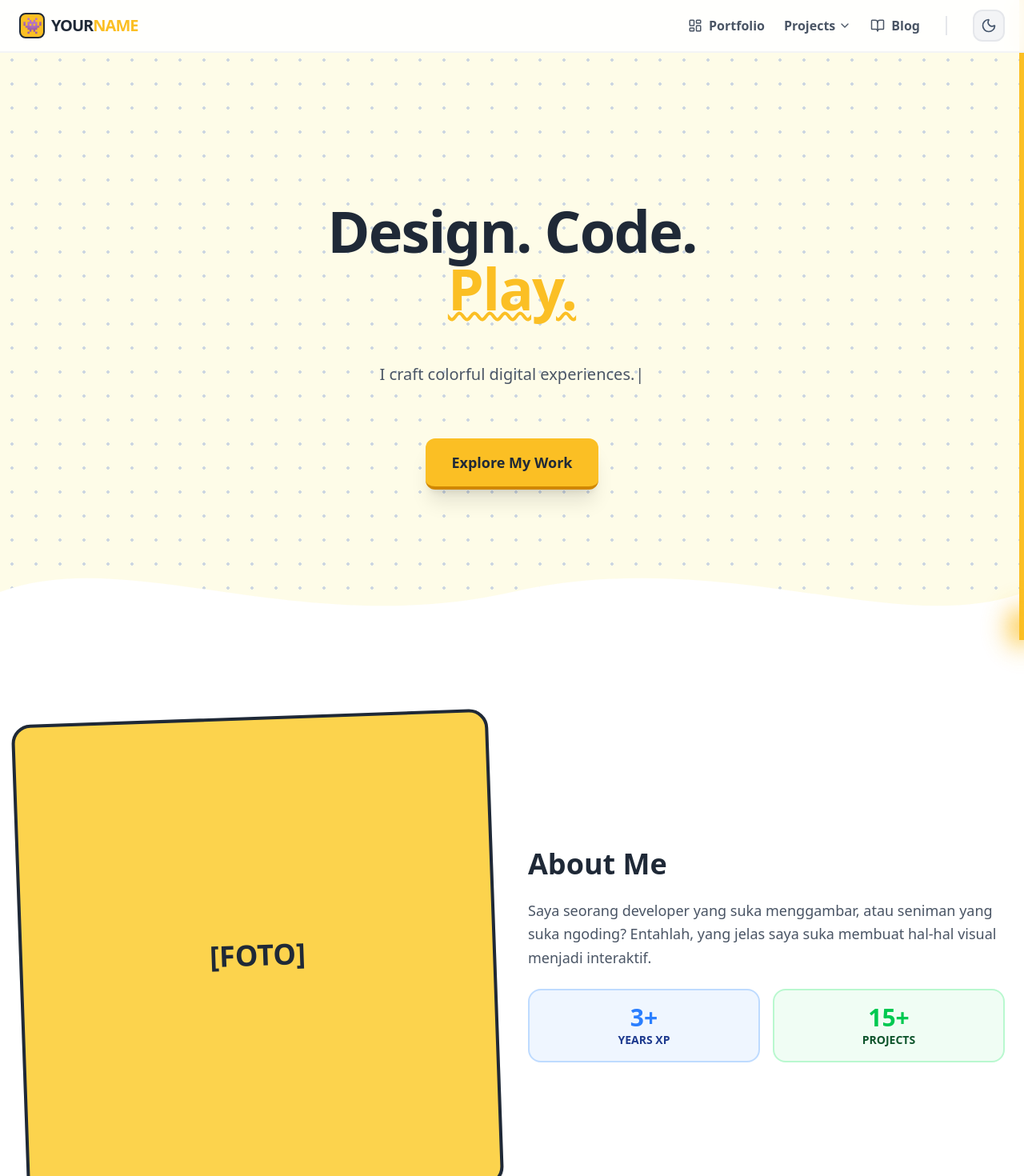
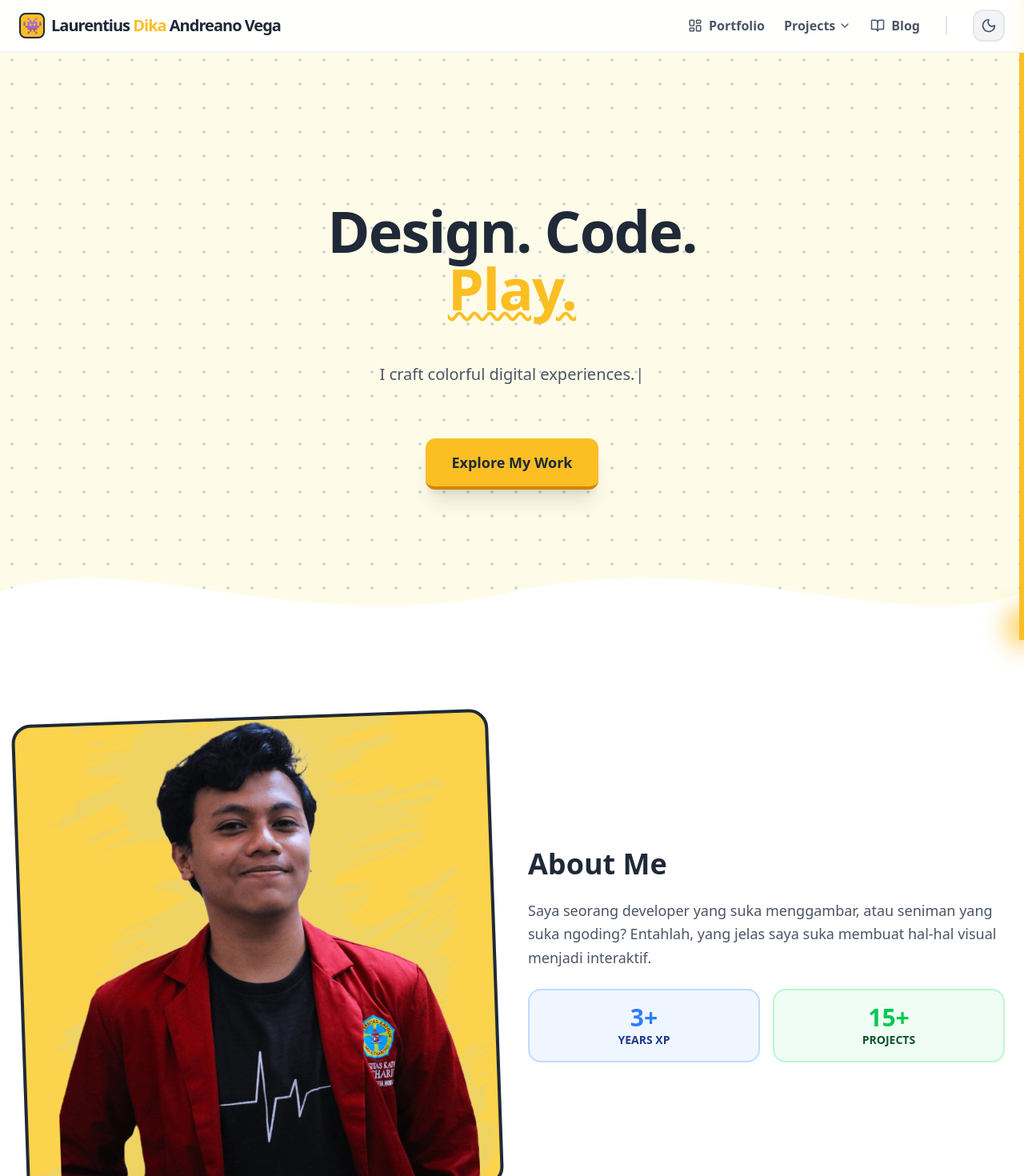
Before and after one commit to Lcurents/portfolio-laurentiusdika, a Next.js app: page / in a window 1280 px wide. Shown: the top 1470 px of the page at 80% size. Built offline with nearby package versions, Linux system fonts and the light colour scheme.

Commit message:
perbaikan nama dan foto pribadi

```diff
--- a/app/page.tsx
+++ b/app/page.tsx
@@ -7,6 +7,7 @@ import ContactForm from '@/components/ContactForm';
 import Reveal from '@/components/Reveal';
 import WaveDivider from '@/components/WaveDivider';
 import HeroTypewriter from '@/components/HeroTypewriter';
+import TiltCard from '@/components/TiltCard';
 
 export default function Home() {
   const recentPosts = getSortedPostsData();
@@ -52,9 +53,16 @@ export default function Home() {
       <section id="about" className="py-24 bg-white dark:bg-slate-800 relative transition-colors duration-200">
         <div className="container mx-auto px-6 grid md:grid-cols-2 gap-10 items-center relative z-10">
             <Reveal direction="right" width="100%">
-                <div className="aspect-square bg-brand-yellow dark:bg-yellow-600 rounded-3xl flex items-center justify-center text-4xl font-bold shadow-game dark:shadow-yellow-500/30 overflow-hidden border-4 border-brand-dark dark:border-yellow-400 transform -rotate-2 hover:rotate-0 transition-all">
-                    <span className="text-brand-dark dark:text-slate-900">[FOTO]</span>
-                </div>
+                <TiltCard className="h-full">
+                <div className="aspect-square bg-brand-yellow dark:bg-yellow-600 rounded-3xl flex items-center justify-center shadow-game dark:shadow-yellow-500/30 overflow-hidden border-4 border-brand-dark dark:border-yellow-400 transform -rotate-2 hover:rotate-0 transition-all">
+    {/* GANTI DENGAN IMG */}
+    {/* Pastikan nama file sesuai dengan yang anda taruh di folder public/images */}
+    <img
+      src="/images/dika.webp"
+      alt="Foto Profil Saya"
+      className="w-full h-full object-cover"
+    />
+</div></TiltCard>
             </Reveal>
 
             <Reveal direction="left" delay={0.2}>
--- a/components/HeroTypewriter.tsx
+++ b/components/HeroTypewriter.tsx
@@ -7,7 +7,7 @@ export default function HeroTypewriter() {
       <Typewriter
         options={{
           strings: [
-            "Hi, I'm [Your Name].",
+            "Hi, I'm Dika.",
             "I craft colorful digital experiences.",
             "I build interactive game mechanics.",
             "I combine Pixel Art with Clean Code."
--- a/components/Navbar.tsx
+++ b/components/Navbar.tsx
@@ -22,7 +22,7 @@ export default function Navbar() {
           <div className="w-8 h-8 bg-brand-primary dark:bg-yellow-500 rounded-lg border-2 border-brand-dark dark:border-yellow-600 flex items-center justify-center group-hover:rotate-12 transition-transform">
             👾
           </div>
-          <span>YOUR<span className="text-brand-primary dark:text-yellow-400">NAME</span></span>
+          <span>Laurentius<span className="text-brand-primary dark:text-yellow-400"> Dika</span> Andreano Vega</span>
         </Link>
 
         {/* Desktop Menu */}
```
Also changed, not shown: public/images/dika.webp (added).
